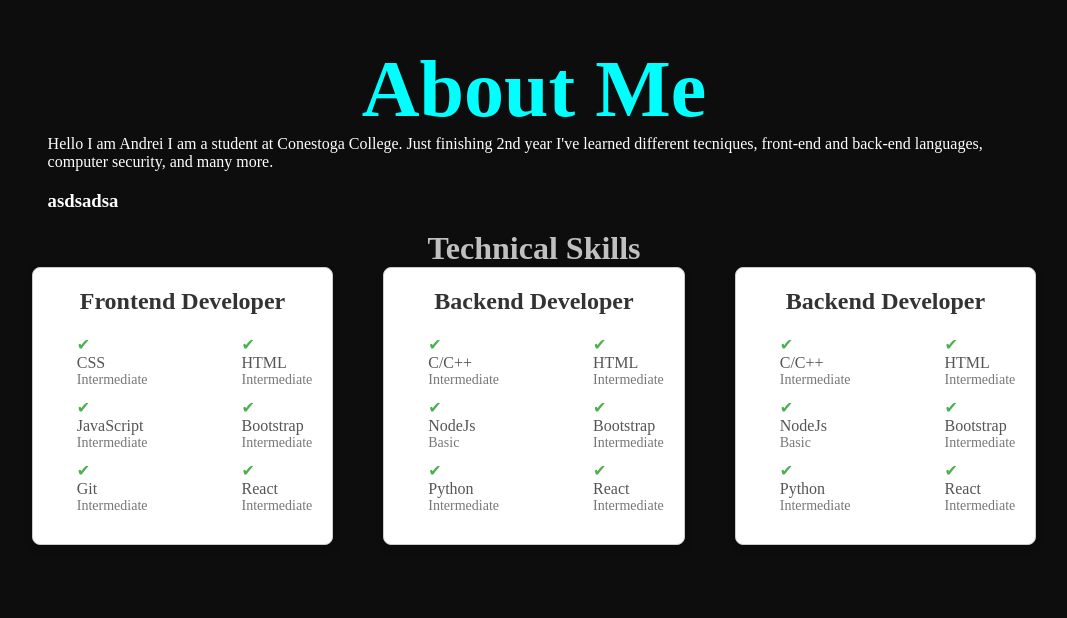
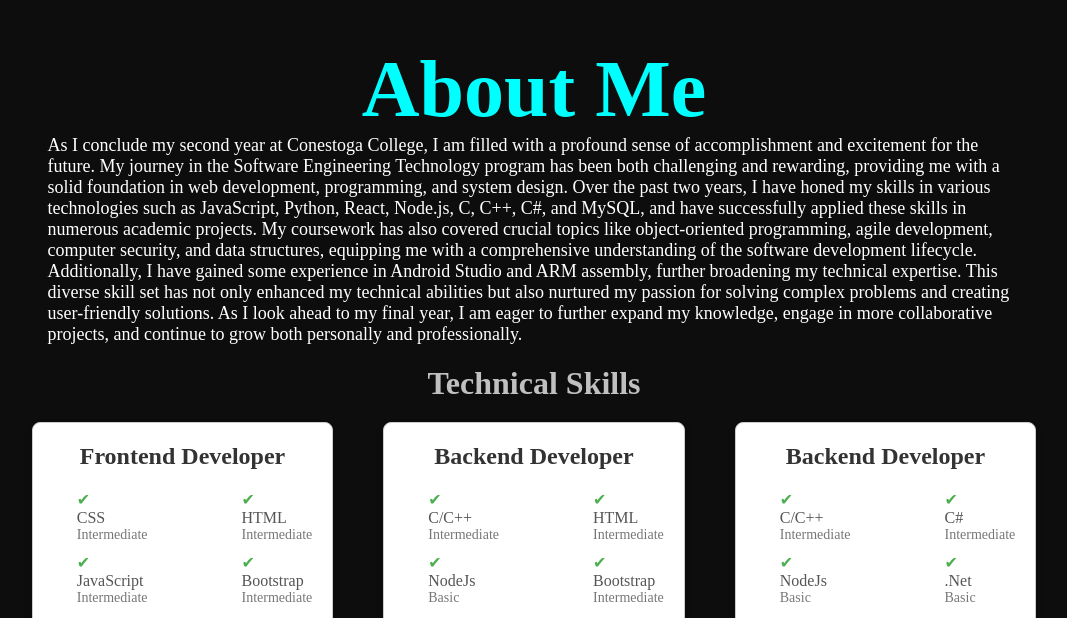
Before and after one commit to andreipogi2727/React-Portfolio, a React (Vite) app: page / in a window 1280 px wide. Shown: the part 762-1380 px from the top of the page, without its empty margins (106-1173 px from the left). Built offline with nearby package versions, Linux system fonts and the light colour scheme.

Commit message:
Added Contact component

```diff
--- a/src/App.tsx
+++ b/src/App.tsx
@@ -8,7 +8,7 @@ import { Link, animateScroll as scroll } from "react-scroll";
 import Navbar from "./components/Navbar";
 import About from "./components/About/About.tsx";
 import Project from "./components/Projects/Project.tsx";
-import mail from "./assets/email.png";
+import Contact from "./components/Contact/Contact.tsx";
 
 function App() {
   const [count, setCount] = useState(0);
@@ -19,15 +19,8 @@ function App() {
       <Home />
       <About />
       <Project />
-      <section id="contact">
-        <h1>Contact</h1>
-        <div className="mail-parent">
-          <img className="mail" src={mail}></img>
-          <div className="mail-color"></div>
-        </div>
+      <Contact/>
 
-        <p>habocandrei0627@gmail.com</p>
-      </section>
     </>
   );
 }
--- a/src/components/About/About.tsx
+++ b/src/components/About/About.tsx
@@ -9,14 +9,28 @@ const About = () => {
 
   return (
     <div>
-      <section id="about">
+      <section className="about" id="about">
         <h1>About Me</h1>
         <p>
-          Hello I am Andrei I am a student at Conestoga College. Just finishing
-          2nd year I've learned different tecniques, front-end and back-end
-          languages, computer security, and many more.
+          As I conclude my second year at Conestoga College, I am filled with a
+          profound sense of accomplishment and excitement for the future. My
+          journey in the Software Engineering Technology program has been both
+          challenging and rewarding, providing me with a solid foundation in web
+          development, programming, and system design. Over the past two years,
+          I have honed my skills in various technologies such as JavaScript,
+          Python, React, Node.js, C, C++, C#, and MySQL, and have successfully
+          applied these skills in numerous academic projects. My coursework has
+          also covered crucial topics like object-oriented programming, agile
+          development, computer security, and data structures, equipping me with
+          a comprehensive understanding of the software development lifecycle.
+          Additionally, I have gained some experience in Android Studio and ARM
+          assembly, further broadening my technical expertise. This diverse
+          skill set has not only enhanced my technical abilities but also
+          nurtured my passion for solving complex problems and creating
+          user-friendly solutions. As I look ahead to my final year, I am eager
+          to further expand my knowledge, engage in more collaborative projects,
+          and continue to grow both personally and professionally.
         </p>
-        <h3>asdsadsa</h3>
         <h2>Technical Skills</h2>
         <div className="skills-container">
           <div className="box">
@@ -104,15 +118,15 @@ const About = () => {
               </div>
               <div className="column">
                 <div className="item">
-                  <div className="symbol">✔</div> HTML
+                  <div className="symbol">✔</div> C#
                   <div className="label">Intermediate</div>
                 </div>
                 <div className="item">
-                  <div className="symbol">✔</div> Bootstrap
-                  <div className="label">Intermediate</div>
+                  <div className="symbol">✔</div> .Net
+                  <div className="label">Basic</div>
                 </div>
                 <div className="item">
-                  <span className="symbol">✔</span> React
+                  <span className="symbol">✔</span> MySql
                   <div className="label">Intermediate</div>
                 </div>
               </div>
--- a/src/components/About/about.css
+++ b/src/components/About/about.css
@@ -1,3 +1,12 @@
+
+.about p{
+  font-family:'Times New Roman', Times, serif;
+  font-size: large;
+  margin-bottom: 20px;
+}
+.about h2{
+  margin-bottom: 20px;
+}
 h1{
     color: aqua;
 }
@@ -12,10 +21,7 @@ h1{
     height: 100%;
     display: block;
   }
-  h3{
 
-
-}
 .skills-container{
   display: flex;
   align-items: center;
--- /dev/null
+++ b/src/components/Contact/Contact.tsx
@@ -0,0 +1,25 @@
+import "./contact.css";
+import mail from "../../assets/email.png";
+import phone from "../../assets/viber.png";
+
+const Contact = () => {
+  return (
+    <div className="contact-body">
+      <section id="contact">
+        <h1>Contact</h1>
+        <h2>Let's connect!</h2>
+        <div className="mail-parent">
+          <img className="mail" src={mail}></img>
+          <p>habocandrei0627@gmail.com</p>
+        </div>
+        <div className="phone-parent">
+          <img className="phone" src={phone}></img>
+          <p>6479371904</p>
+        </div>
+      </section>
+      <p>@Andrei 2024</p>
+    </div>
+  );
+};
+
+export default Contact;
--- /dev/null
+++ b/src/components/Contact/contact.css
@@ -0,0 +1,23 @@
+.contact-body{
+    background-color: rgb(69, 66, 66);
+}
+.phone{
+    width: 100px;
+}
+.mail-parent{
+    display: flex;
+    justify-content:first baseline;
+    align-items: center;
+    gap: 40px;
+}
+.mail-parent p{
+    font-size: 40px;
+}
+.phone-parent{
+    display: flex;
+    align-items: center;
+    gap: 40px;
+}
+.phone-parent p{
+    font-size: 40px;
+}
```
Also changed, not shown: src/assets/viber.png (added), src/components/Projects/Project.css (line endings or trailing spaces).
